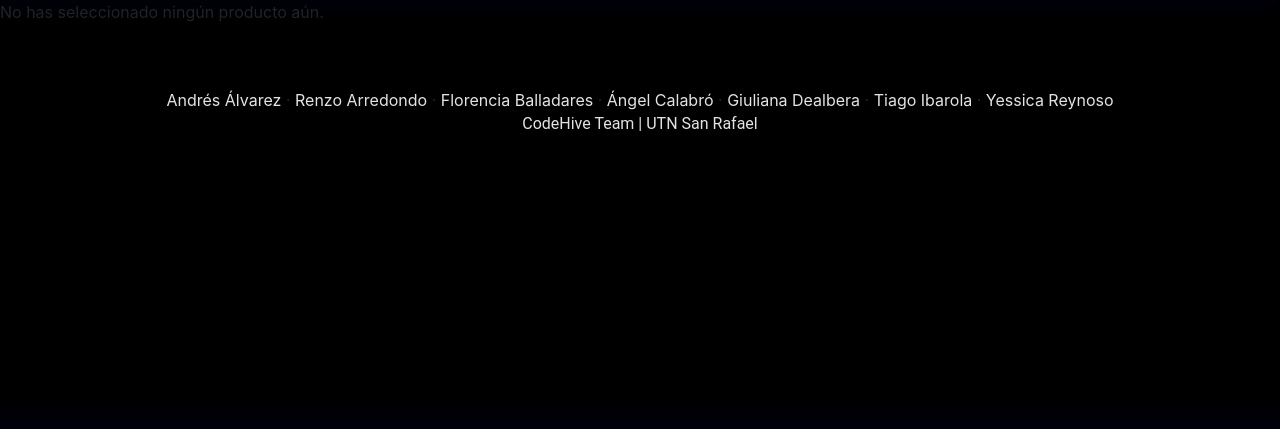
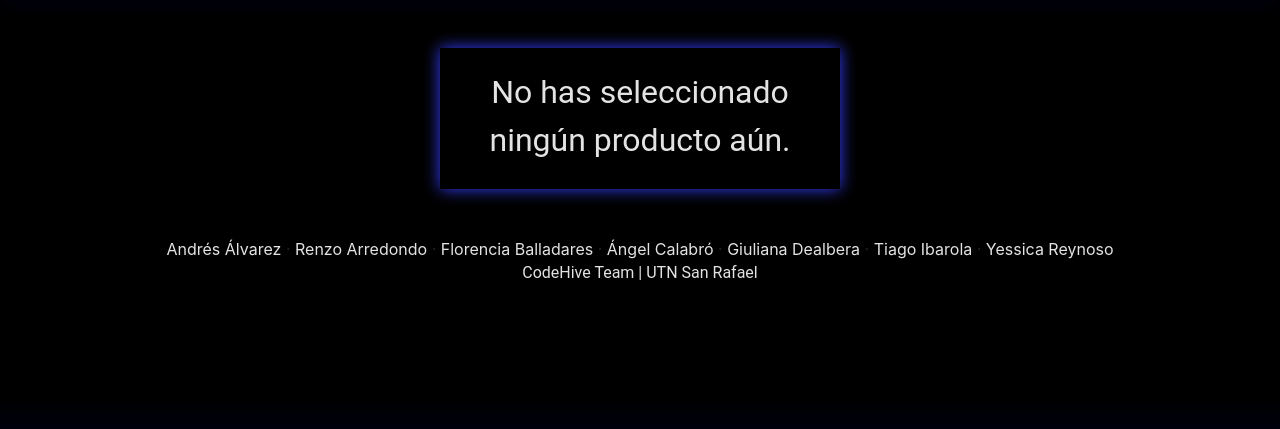
Before and after one commit to renzoarredondo1988/Ecommerce_web, a Django app: page /carrito/ in a window 1280 px wide. Shown: the part 84-513 px from the top of the page. Run offline with Django 5.2, Linux system fonts and the light colour scheme; some libraries are stand-ins or nearby versions.

Commit message:
fix: mensaje advertencia tiene estilo en carrito

```diff
--- a/ecommerce/Carrito/templates/Carrito/carrito.html
+++ b/ecommerce/Carrito/templates/Carrito/carrito.html
@@ -79,8 +79,12 @@
 
 
   {% else %}
-  <p>No has seleccionado ningún producto aún.</p>
-  {% endif %}
+
+  <div class="neonBox mt-5 d-flex">
+      <p class="noCarrito text-large">No has seleccionado ningún producto aún.</p>
+    {% endif %}
+  </div>
+
   <!-- Script -->
   <!-- <script src="../../static/carrito/js/carrito.js"></script> -->
 
--- a/ecommerce/InterfazGeneral/static/InterfazGeneral/css/styleCss.css
+++ b/ecommerce/InterfazGeneral/static/InterfazGeneral/css/styleCss.css
@@ -460,4 +460,12 @@ select.form-control option:hover {
     gap: 10px;
 }
 
+.noCarrito{
+    color: var(--colorTexto);
+    font-family: var(--tipografia);
+    margin-bottom: 25px;
+    text-align: center;
+    padding-top: 20px !important;
+}
+
 /* ----------------------------------------------------------------------------------------------------- */
```
Also changed, not shown: ecommerce/db.sqlite3.
